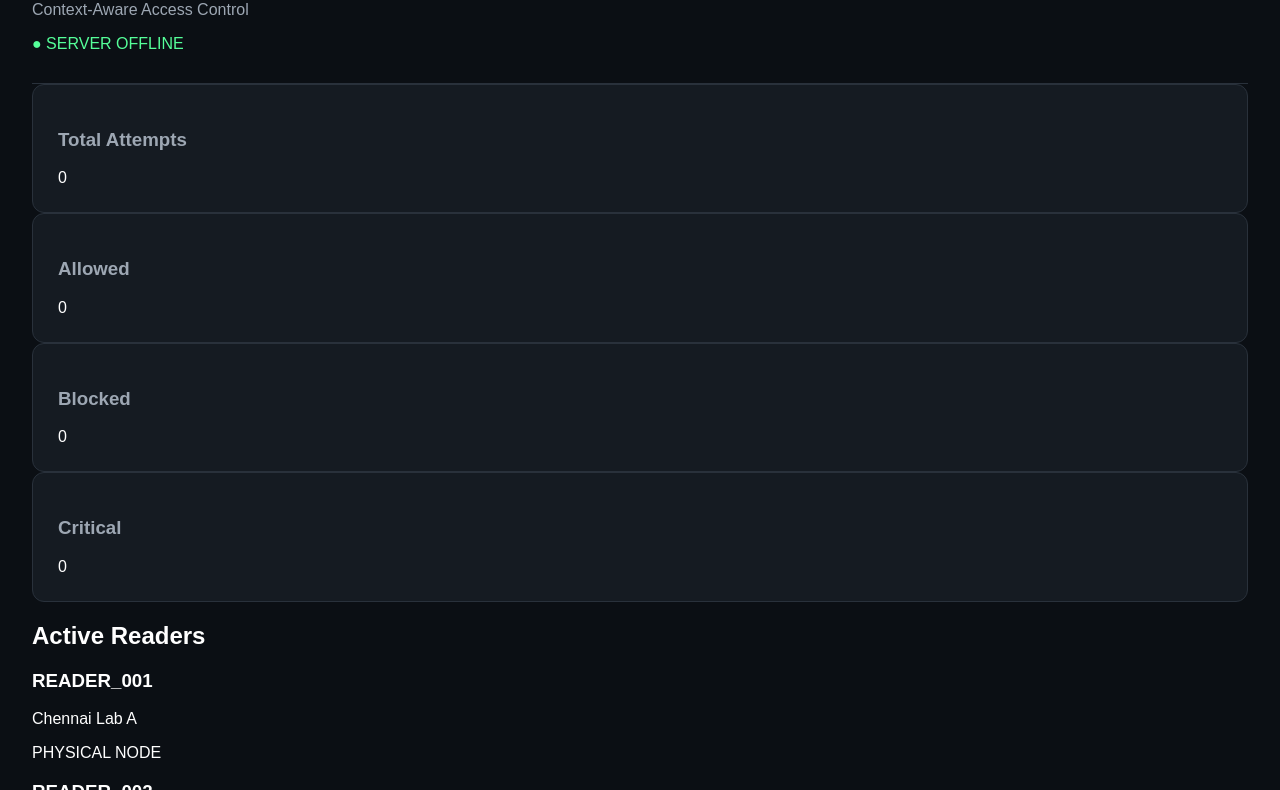
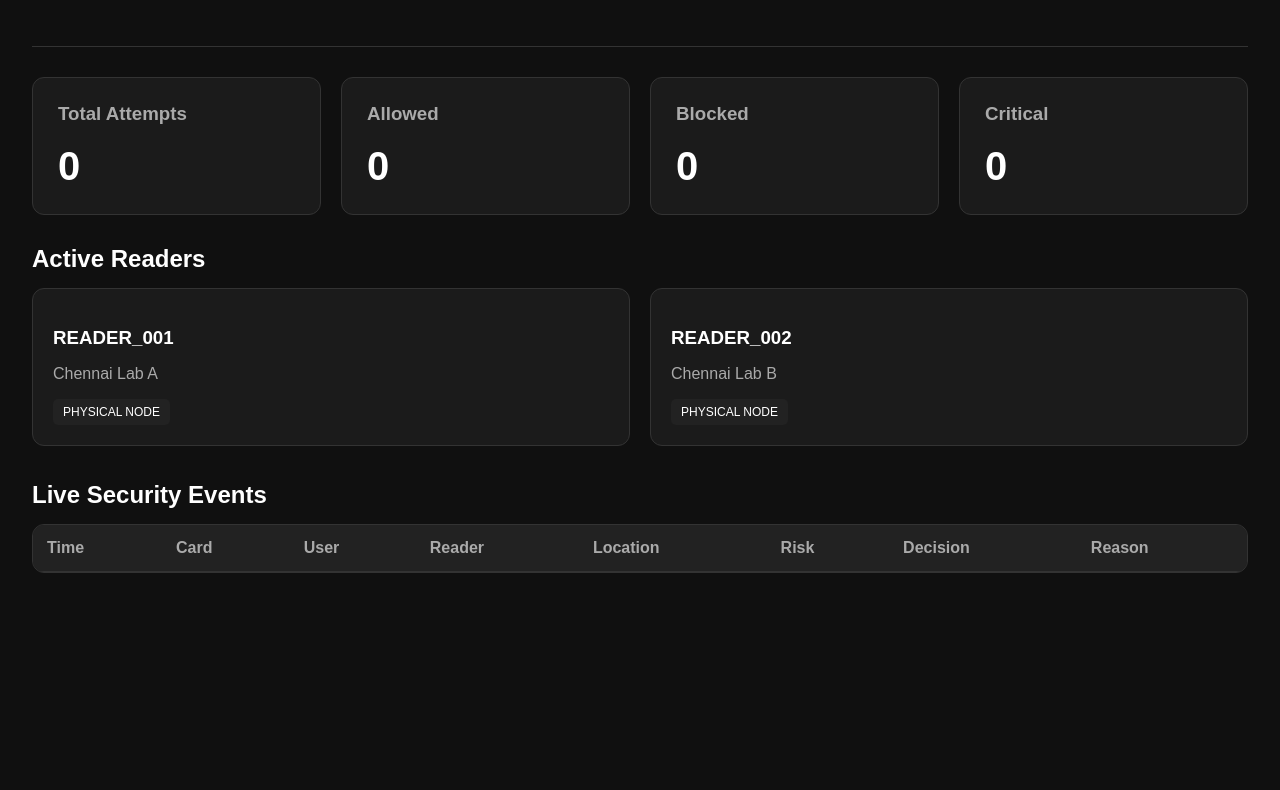
Before and after one commit to mohanramsudhakar-crypto/techgiants_ghostkey, a plain HTML site: page frontend/index.html in a window 1280 px wide. Shown: the part 90-880 px from the top of the page. After the commit the page ends 800 px from the top, so only its background shows below. Drawn offline with nearby package versions, Linux system fonts and the light colour scheme; no server answers.

Commit message:
Update style.css

```diff
--- a/frontend/style.css
+++ b/frontend/style.css
@@ -1,22 +1,20 @@
 * {
-
     box-sizing: border-box;
-
 }
-
 
 body {
 
     margin: 0;
 
-    font-family: Arial, sans-serif;
+    font-family:
+        Arial,
+        Helvetica,
+        sans-serif;
 
-    background: #0b0f14;
+    background: #101010;
 
-    color: white;
-
+    color: #ffffff;
 }
-
 
 .container {
 
@@ -25,46 +23,47 @@ body {
     max-width: 1400px;
 
     margin: auto;
-
 }
-
 
 header {
 
+    display: flex;
+
+    justify-content: space-between;
+
+    align-items: center;
+
     padding: 30px 0;
 
-    border-bottom:
-        1px solid #29313b;
-
+    border-bottom: 1px solid #333;
 }
-
 
 header h1 {
 
     margin: 0;
 
-    font-size: 40px;
-
+    font-size: 32px;
 }
-
 
 header p {
 
-    color: #9da7b3;
+    margin-top: 5px;
 
+    color: #aaa;
 }
 
+.status {
 
-#status {
+    padding: 10px 16px;
 
-    margin-top: 15px;
+    border-radius: 20px;
 
-    color: #55ff99;
+    background: #333;
 
+    font-weight: bold;
 }
 
-
-.cards {
+.stats {
 
     display: grid;
 
@@ -74,53 +73,97 @@ header p {
     gap: 20px;
 
     margin: 30px 0;
-
 }
-
 
 .card {
 
-    background: #151b22;
+    background: #1b1b1b;
 
-    border:
-        1px solid #29313b;
+    border: 1px solid #333;
 
     border-radius: 12px;
 
     padding: 25px;
-
 }
-
 
 .card h3 {
 
-    color: #9da7b3;
+    color: #aaa;
 
+    margin-top: 0;
 }
 
-
-.card strong {
+.number {
 
     font-size: 40px;
 
+    font-weight: bold;
 }
 
+section {
 
-.panel {
+    margin-bottom: 35px;
+}
 
-    background: #151b22;
+h2 {
 
-    border:
-        1px solid #29313b;
+    margin-bottom: 15px;
+}
+
+.nodes {
+
+    display: grid;
+
+    grid-template-columns:
+        repeat(2, 1fr);
+
+    gap: 20px;
+}
+
+.node {
+
+    background: #1b1b1b;
+
+    border: 1px solid #333;
 
     border-radius: 12px;
 
-    padding: 25px;
+    padding: 20px;
+}
+
+.node h3 {
+
+    margin-bottom: 5px;
+}
+
+.node p {
+
+    color: #aaa;
+}
+
+.online {
+
+    display: inline-block;
+
+    padding: 6px 10px;
+
+    border-radius: 5px;
+
+    background: #222;
+
+    font-size: 12px;
+}
+
+.table-container {
 
     overflow-x: auto;
 
+    background: #1b1b1b;
+
+    border-radius: 12px;
+
+    border: 1px solid #333;
 }
-
 
 table {
 
@@ -128,95 +171,55 @@ table {
 
     border-collapse: collapse;
 
+    min-width: 1000px;
 }
-
 
 th,
 td {
 
     padding: 14px;
 
-    border-bottom:
-        1px solid #29313b;
+    border-bottom: 1px solid #333;
 
     text-align: left;
-
 }
-
 
 th {
 
-    color: #9da7b3;
+    background: #222;
 
+    color: #aaa;
 }
-
 
 .allow {
 
-    color: #55ff99;
-
     font-weight: bold;
-
 }
-
 
 .block {
 
-    color: #ff5555;
-
     font-weight: bold;
-
 }
 
+@media(max-width: 800px) {
 
-.low {
-
-    color: #55ff99;
-
-}
-
-
-.medium {
-
-    color: #ffd166;
-
-}
-
-
-.high {
-
-    color: #ff8c42;
-
-}
-
-
-.critical {
-
-    color: #ff3333;
-
-    font-weight: bold;
-
-}
-
-
-@media(max-width:900px) {
-
-    .cards {
+    .stats {
 
         grid-template-columns:
             repeat(2, 1fr);
-
     }
 
-}
-
-
-@media(max-width:500px) {
-
-    .cards {
+    .nodes {
 
         grid-template-columns: 1fr;
-
     }
 
+    header {
+
+        flex-direction: column;
+
+        align-items: flex-start;
+
+        gap: 15px;
+    }
 }
```
